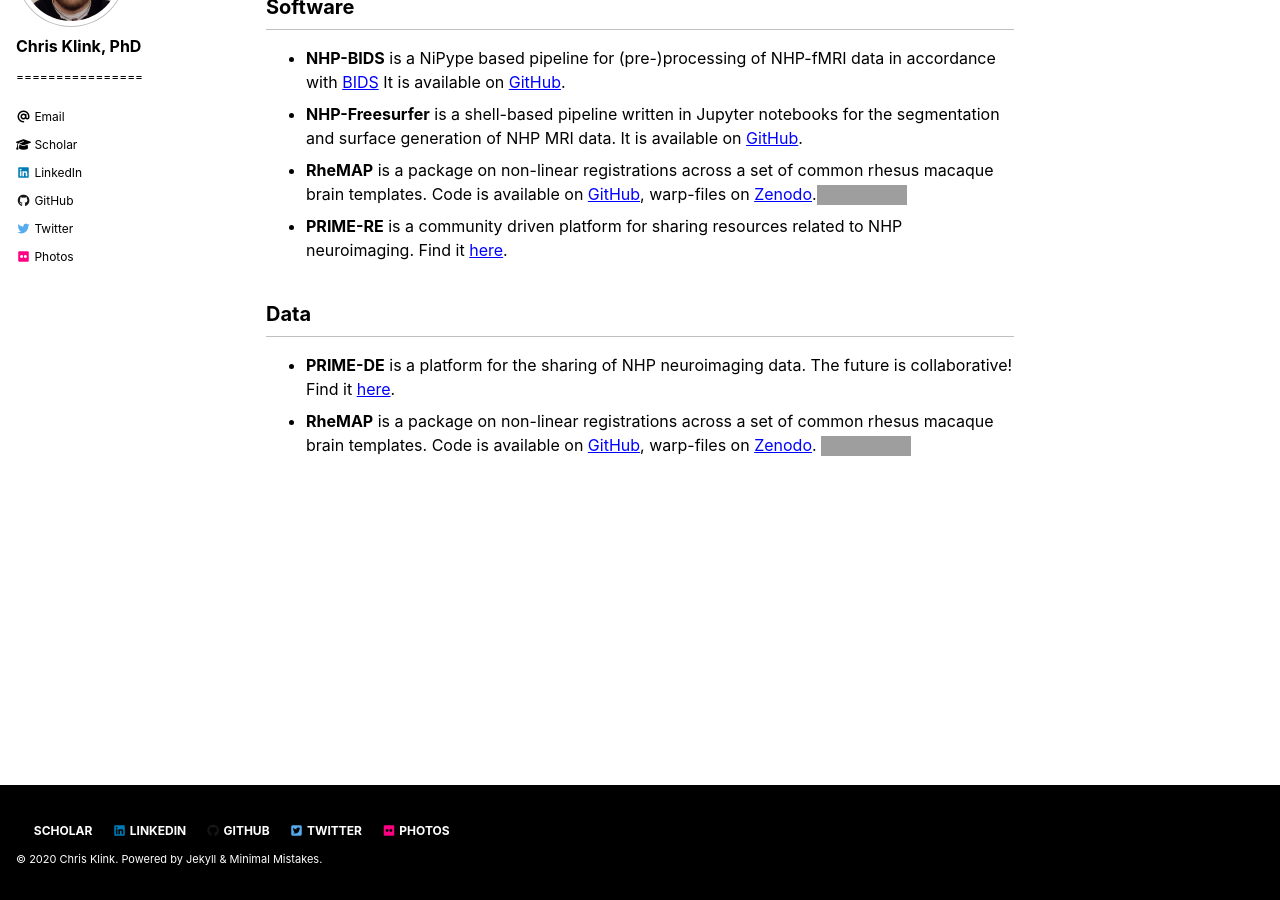
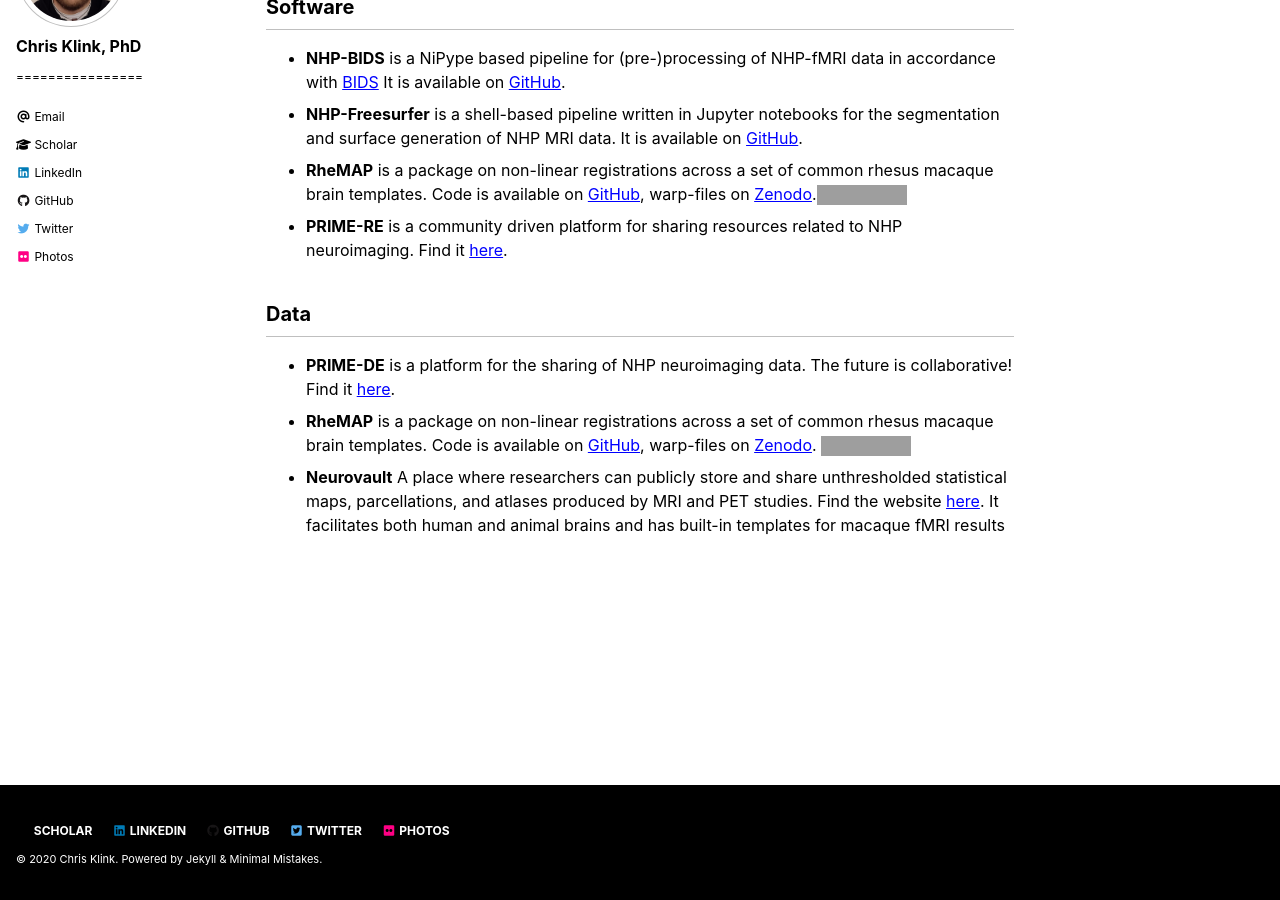
Before and after one commit to pcklink/pcklink.github.io, a Jekyll site: the page built from resources.md, in a window 1280 px wide and 900 px high, scrolled down 174 px. Built offline with Jekyll 4.4.1, drawn with Linux system fonts in a browser that asks for light colours; cached includes are drawn as plain includes; nearby versions of some CDN libraries; grey boxes are pictures that could not be loaded.

Commit message:
Update resources.md

```diff
--- a/resources.md
+++ b/resources.md
@@ -17,4 +17,5 @@ author_profile: true
 <ul>
   <li><b>PRIME-DE</b> is a platform for the sharing of NHP neuroimaging data. The future is collaborative! Find it <a href="http://fcon_1000.projects.nitrc.org/indi/indiPRIME.html">here</a>.</li>
   <li><b>RheMAP</b> is a package on non-linear registrations across a set of common rhesus macaque brain templates. Code is available on <a href="https://github.com/PRIME-RE/RheMAP">GitHub</a>, warp-files on <a href="https://zenodo.org/record/3668510#.XlG2oJNKgnc">Zenodo</a>. <a href="https://doi.org/10.5281/zenodo.3668510"><img src="https://zenodo.org/badge/DOI/10.5281/zenodo.3668510.svg" alt="DOI"></a></li>
+  <li><b>Neurovault</b> A place where researchers can publicly store and share unthresholded statistical maps, parcellations, and atlases produced by MRI and PET studies. Find the website <a href="https://neurovault.org/">here</a>. It facilitates both human and animal brains and has built-in templates for macaque fMRI results</li>
 </ul>
```
